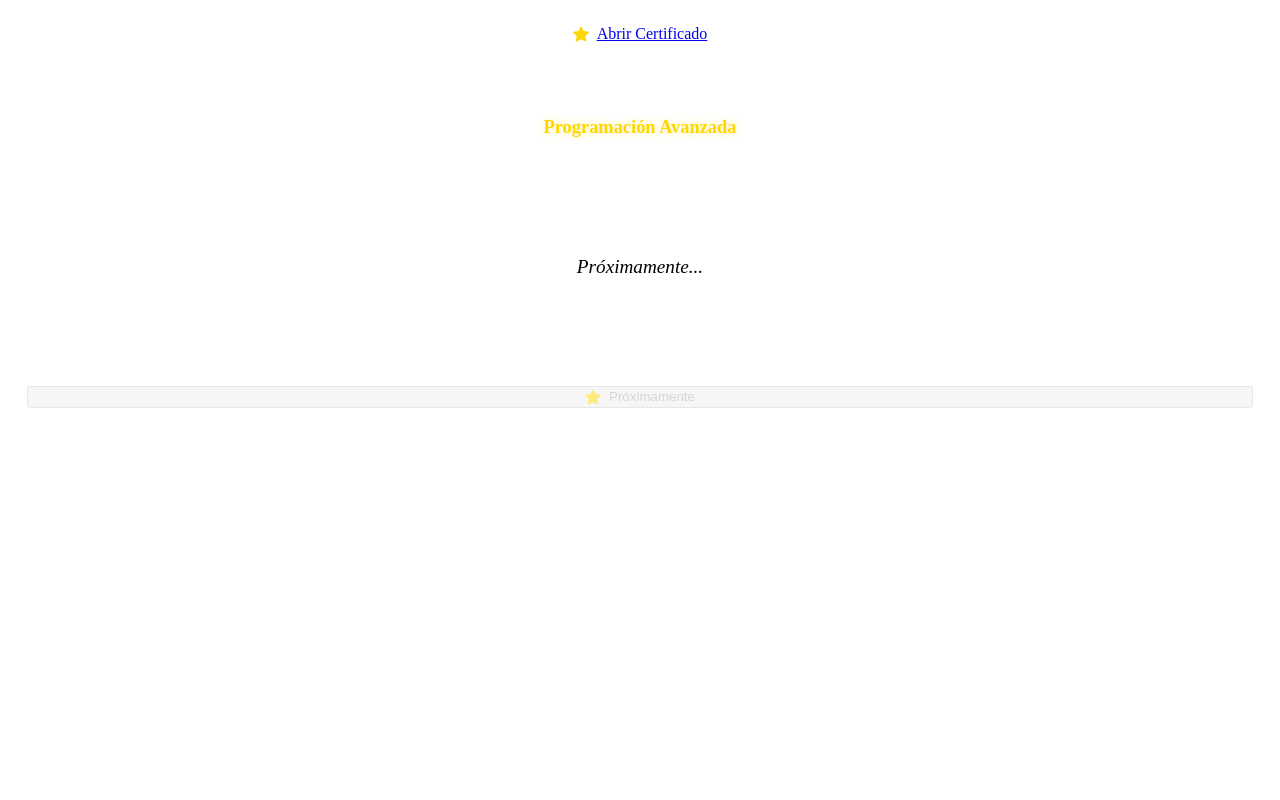
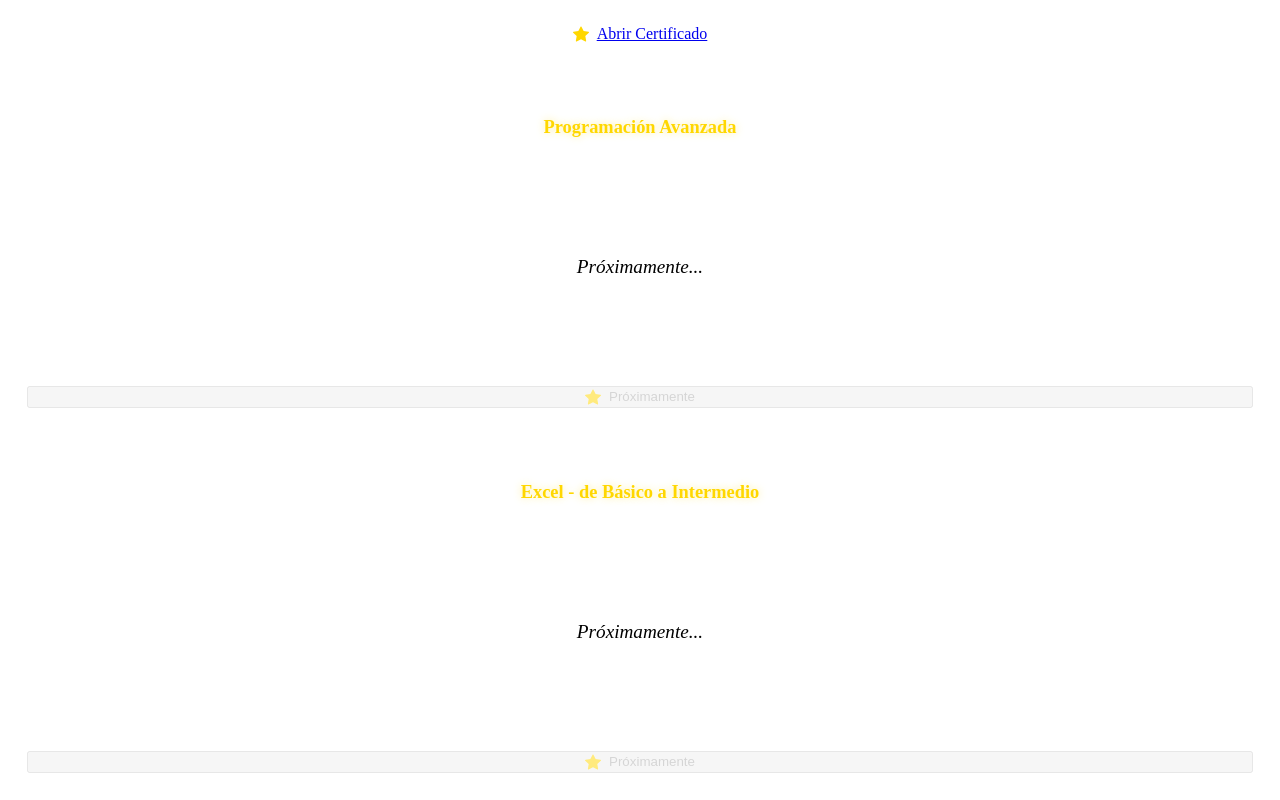
Before and after one commit to Seba-erc/Portafolio-Web, a React (Vite) app: page / in a window 1280 px wide. Shown: the part 8178-8978 px from the top of the page. Before the commit the page ends 8613 px from the top, so only its background shows below. Built offline with nearby package versions, Linux system fonts and the light colour scheme; the HTML template or start-up script is replaced by a standard one.

Commit message:
Añadir certificado de Excel a la lista de próximamente

```diff
--- a/src/components/sections/Certificates.jsx
+++ b/src/components/sections/Certificates.jsx
@@ -16,7 +16,8 @@
     { title: "Gestión de Proyectos Informáticos", file: "/images/certificados/Certificado Gestión de Proyectos Informáticos.pdf" },
     { title: "Redes y Enrutamiento", file: "/images/certificados/Certificado Redes y Enrutamiento.pdf" },
     { title: "Seguridad Informática", file: "/images/certificados/Certificado Seguridad Informática.pdf" },
-    { title: "Programación Avanzada", file: null, pending: true }
+    { title: "Programación Avanzada", file: null, pending: true },
+    { title: "Excel - de Básico a Intermedio", file: null, pending: true }
   ];
 
   return (
```
